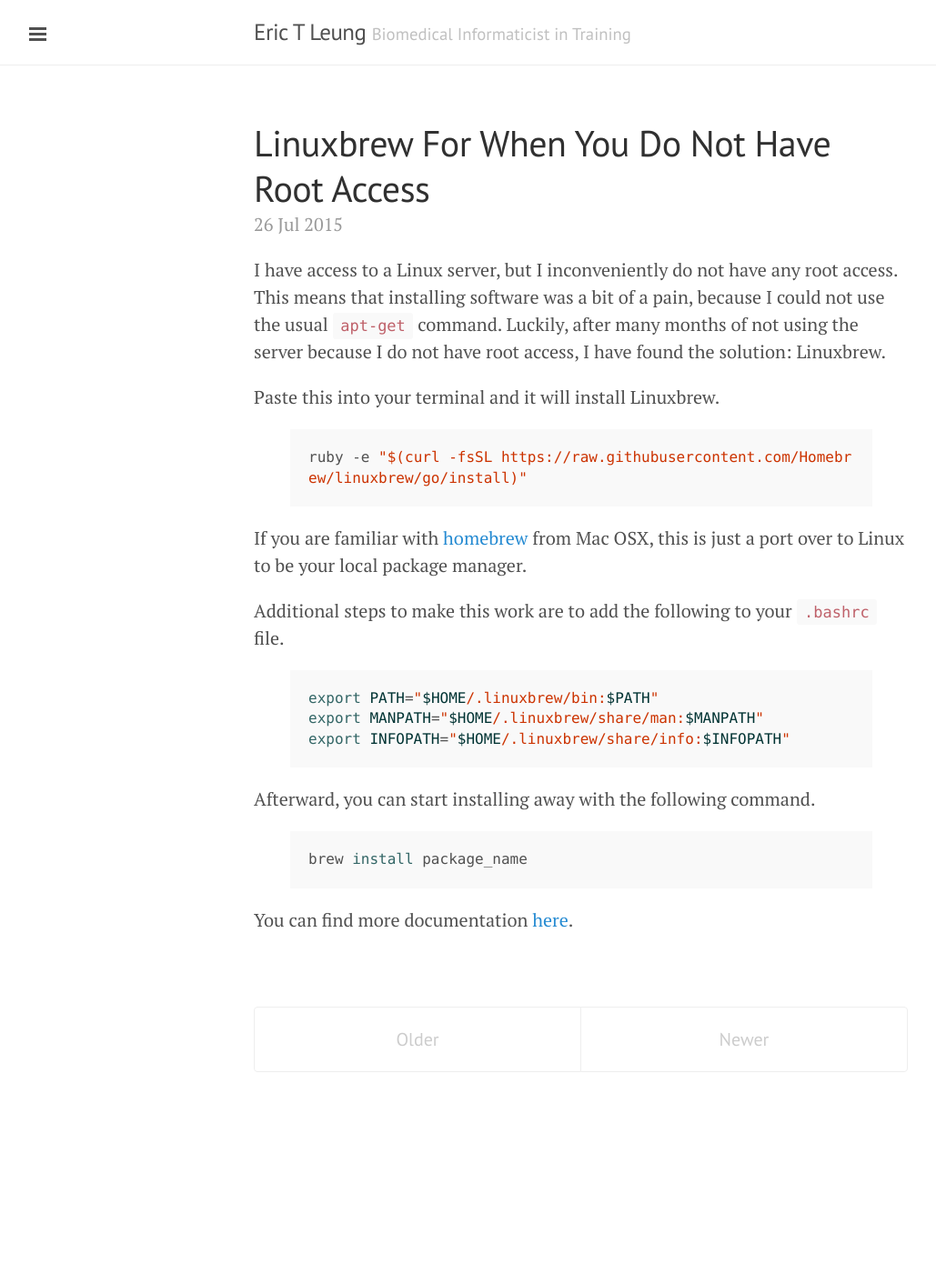
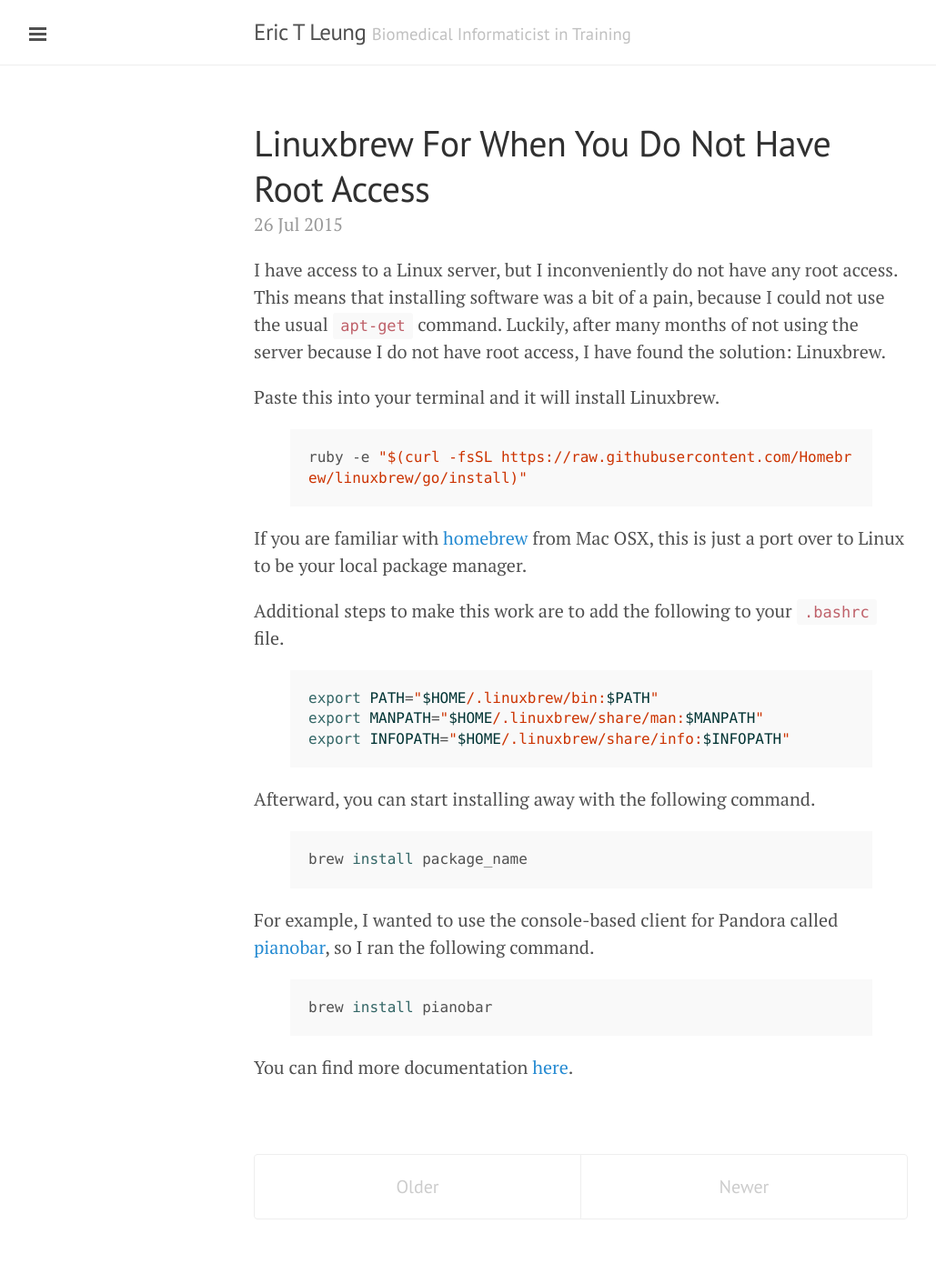
Before and after one commit to erictleung/erictleung.github.io, a Jekyll site: the page built from index.html, in a window 1280 px wide. Shown: the whole page at 91% size, without its empty margins (1-1030 px from the left). Built offline with Jekyll 4.4.1, drawn with Linux system fonts in a browser that asks for light colours; Markdown is read by kramdown in place of the engine named in the settings; the list of posts is cut into pages by our own code; before the commit the page ends 1239 px from its top, so only the background shows below that.

Commit message:
add example to linuxbrew post

```diff
--- a/_posts/2015-07-26-linuxbrew-for-when-you-do-not-have-root-access.md
+++ b/_posts/2015-07-26-linuxbrew-for-when-you-do-not-have-root-access.md
@@ -13,6 +13,7 @@
 
 Additional steps to make this work are to add the following to your `.bashrc`
 file.
+
 {% highlight bash %}
 export PATH="$HOME/.linuxbrew/bin:$PATH"
 export MANPATH="$HOME/.linuxbrew/share/man:$MANPATH"
@@ -20,8 +21,16 @@
 {% endhighlight %}
 
 Afterward, you can start installing away with the following command.
+
 {% highlight bash %}
 brew install package_name
 {% endhighlight %}
 
+For example, I wanted to use the console-based client for Pandora called
+[pianobar](http://6xq.net/pianobar/), so I ran the following command.
+
+{% highlight bash %}
+brew install pianobar
+{% endhighlight %}
+
 You can find more documentation [here](http://brew.sh/linuxbrew/).
```
Also changed, not shown: 5 other files.
